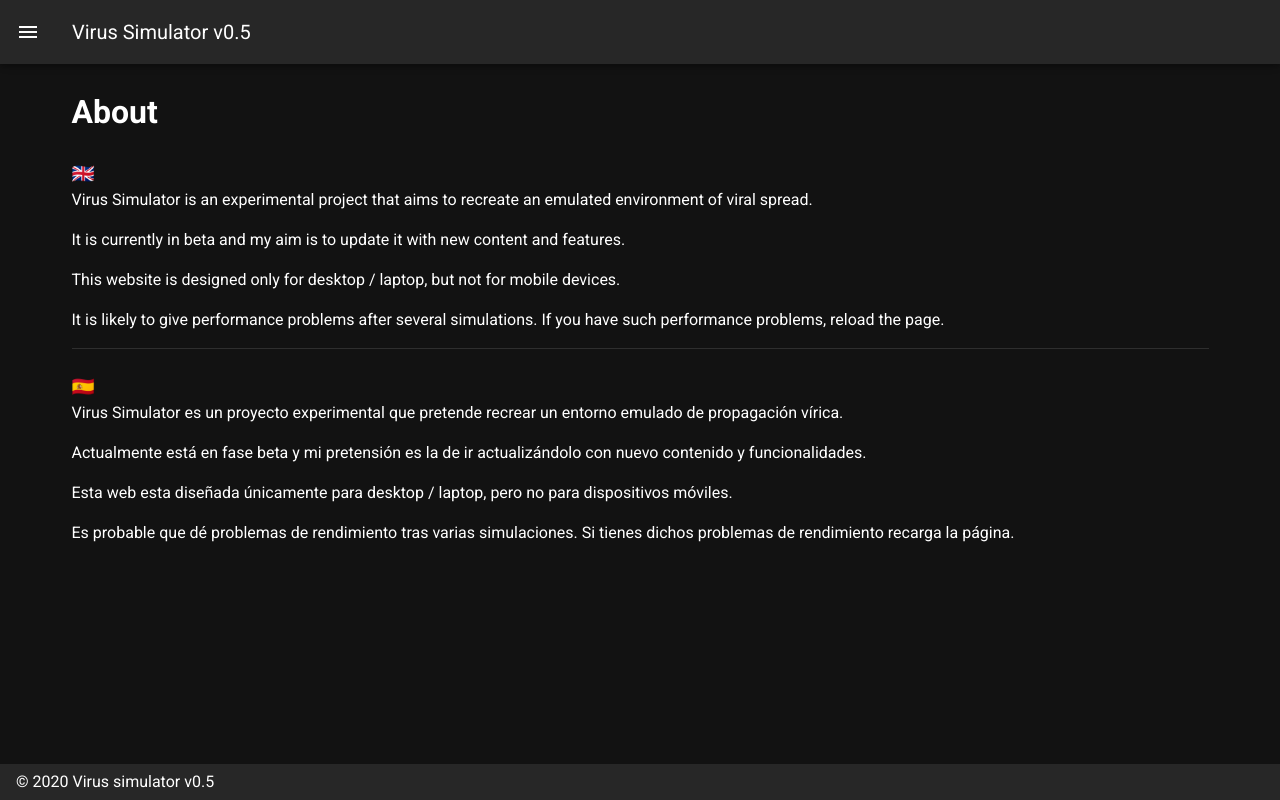
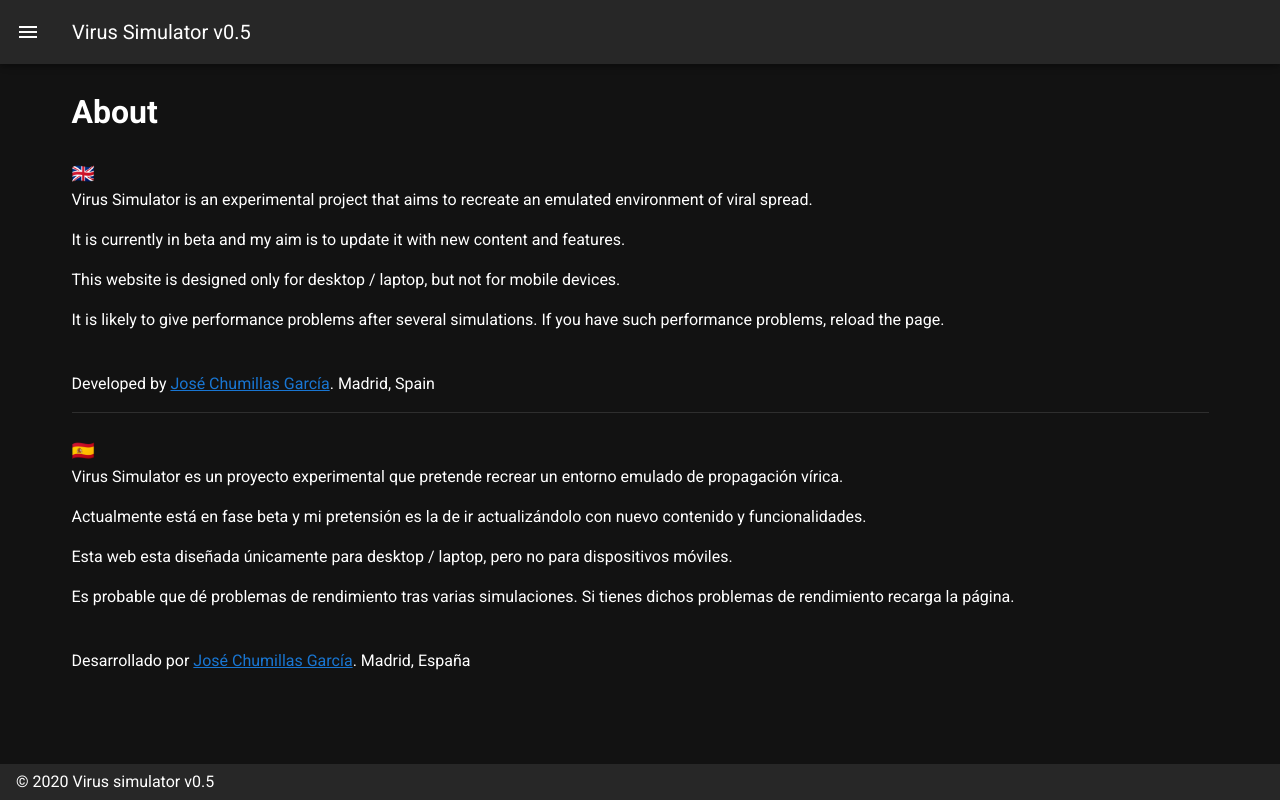
Before and after one commit to jchumillas/virus-simulator, a Nuxt app: page /about in a window 1280 px wide. Built offline with nearby package versions, Linux system fonts and the light colour scheme.

Commit message:
enlace twitter

```diff
--- a/pages/about.vue
+++ b/pages/about.vue
@@ -15,6 +15,12 @@
           It is likely to give performance problems after several simulations. If you have such performance problems,
           reload the page.
         </p>
+        <br />
+        <p>
+          Developed by
+          <a target="blank" href="https://twitter.com/JChumillas/status/1240682466823884800">José Chumillas García</a>.
+          Madrid, Spain
+        </p>
         <v-divider />
         <br />
         <h3>🇪🇸</h3>
@@ -30,6 +36,13 @@
           Es probable que dé problemas de rendimiento tras varias simulaciones. Si tienes dichos problemas de
           rendimiento recarga la página.
         </p>
+
+        <br />
+        <p>
+          Desarrollado por
+          <a target="blank" href="https://twitter.com/JChumillas/status/1240682466823884800">José Chumillas García</a>.
+          Madrid, España
+        </p>
       </v-col>
     </v-row>
   </v-container>
--- a/pages/index.vue
+++ b/pages/index.vue
@@ -251,7 +251,6 @@ import Sparkline from '@/components/Sparkline';
 import Ball from '@/lib/Ball';
 let balls = [];
 let vueCanvas = null;
-// const maxVel = 1;
 const currentFps = [30, 60];
 const fpsMult = [2, 1];
 let fpsInterval, now, then, elapsed;
```
